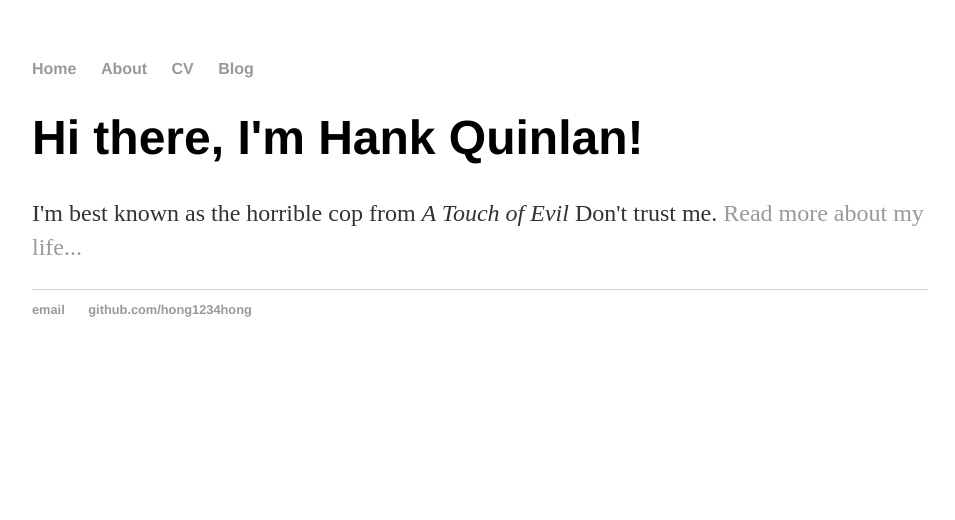
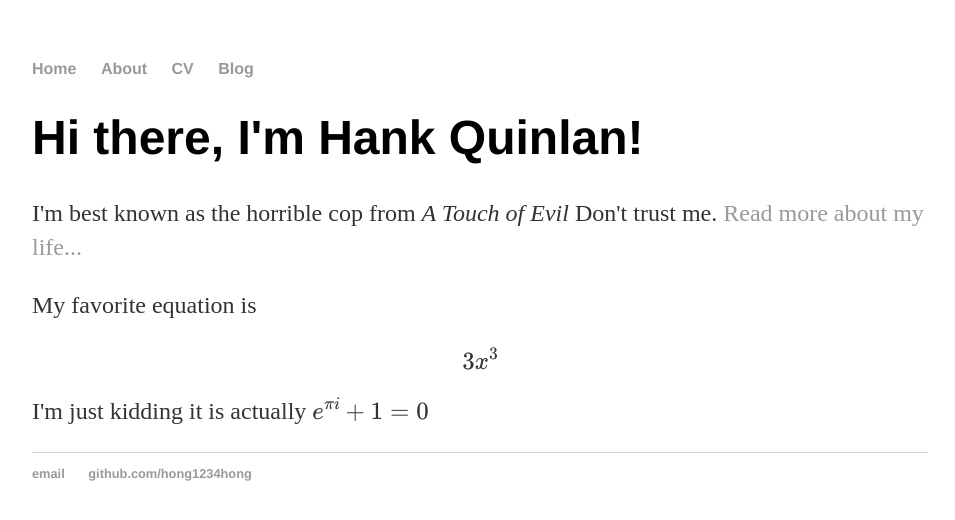
Before and after one commit to hong1234hong/hong1234hong.github.io, a Jekyll site: the page built from index.html, in a window 1280 px wide. Shown: the top 520 px of the page, without its empty margins (160-1115 px from the left). Built offline with Jekyll 4.4.1, drawn with Linux system fonts in a browser that asks for light colours; formulas are drawn with MathJax 3.

Commit message:
checking mathjax

```diff
--- a/index.html
+++ b/index.html
@@ -5,4 +5,6 @@ title: Hank Quinlan, Horrible Cop
 <div class="blurb">
 	<h1>Hi there, I'm Hank Quinlan!</h1>
 	<p>I'm best known as the horrible cop from <em>A Touch of Evil</em> Don't trust me. <a href="/about">Read more about my life...</a></p>
+	<p>My favorite equation is $$3x^3$$
+		I'm just kidding it is actually \( e^{\pi i} + 1 = 0 \)</p>
 </div><!-- /.blurb -->
```
